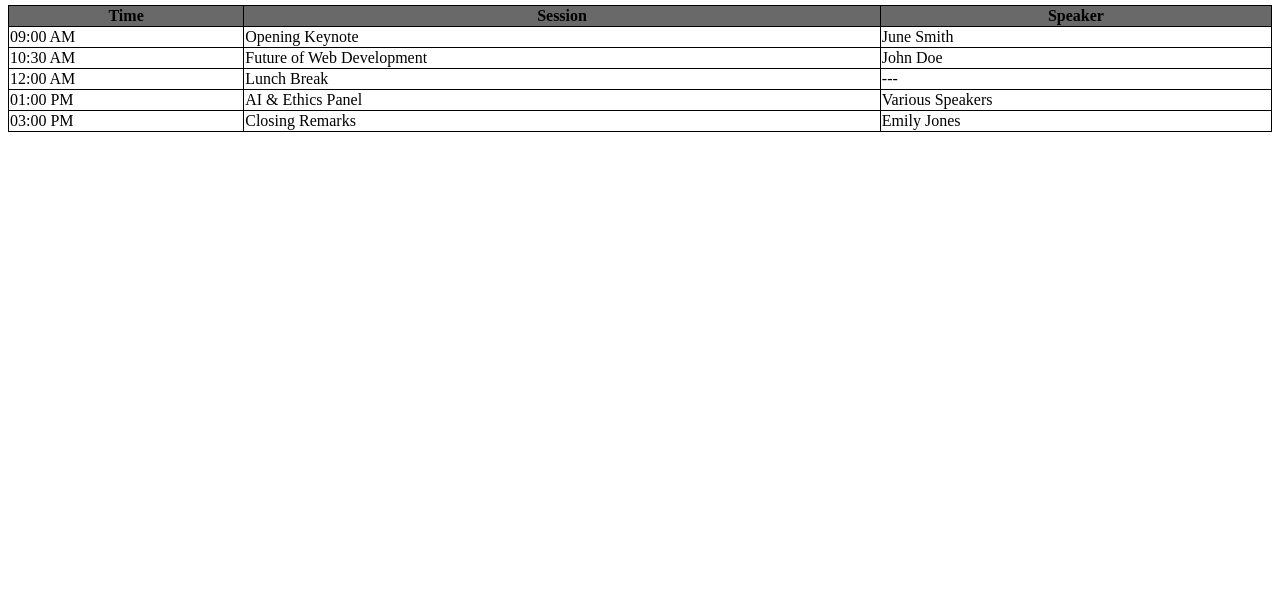
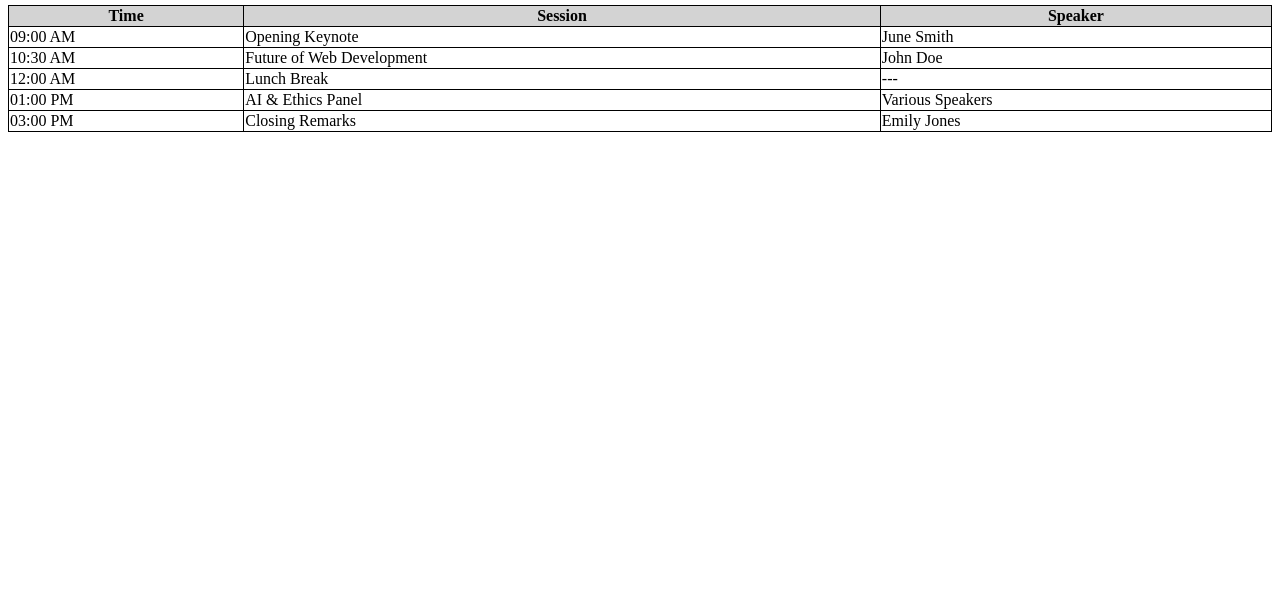
Before and after one commit to straumoy/15-Event-Schedule-Page, a plain HTML site: page index.html in a window 1280 px wide. Shown: the part 194-800 px from the top of the page. Drawn offline with Linux system fonts and the light colour scheme.

Commit message:
changed table color

```diff
--- a/index.html
+++ b/index.html
@@ -11,7 +11,7 @@
         border-collapse: collapse;
     }
     th {
-        background-color:dimgrey
+        background-color: lightgrey
     }
     </style>
 </head>
```
